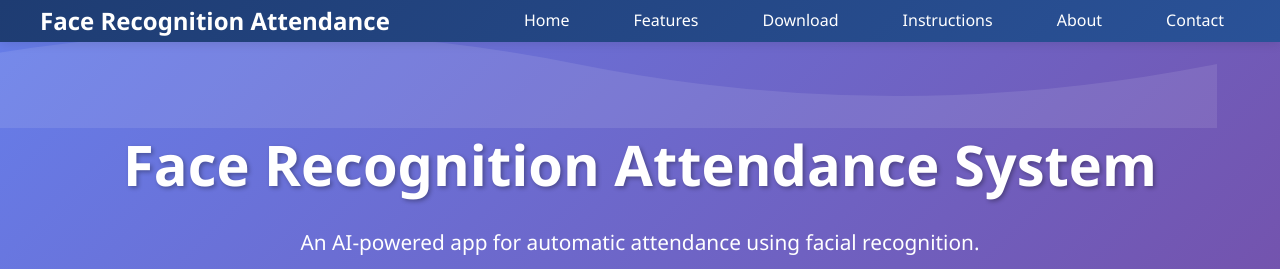
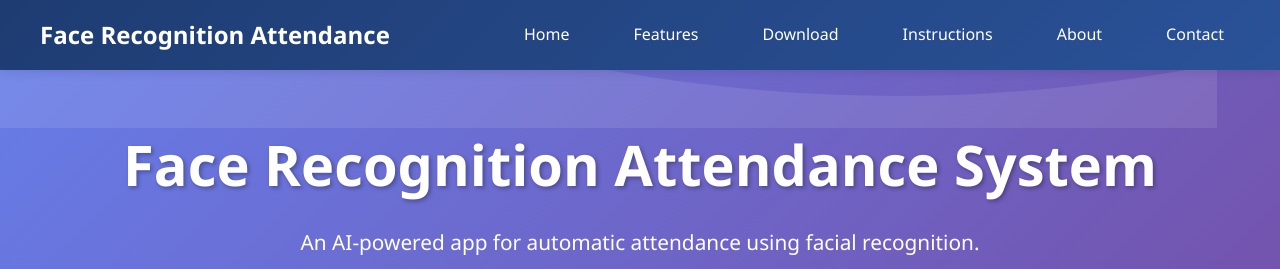
Before and after one commit to DakshShah1045/Face_Recognition_Attendance, a plain HTML site: page index.html in a window 1280 px wide. Shown: the top 269 px of the page. Drawn offline with Linux system fonts and the light colour scheme.

Commit message:
Update index.html

```diff
--- a/index.html
+++ b/index.html
@@ -25,7 +25,7 @@
         header {
             background: linear-gradient(135deg, #1e3c72 0%, #2a5298 100%);
             color: white;
-            padding: 0.1rem 0;
+            padding: 1rem 0;
             position: fixed;
             width: 100%;
             top: 0;
```
